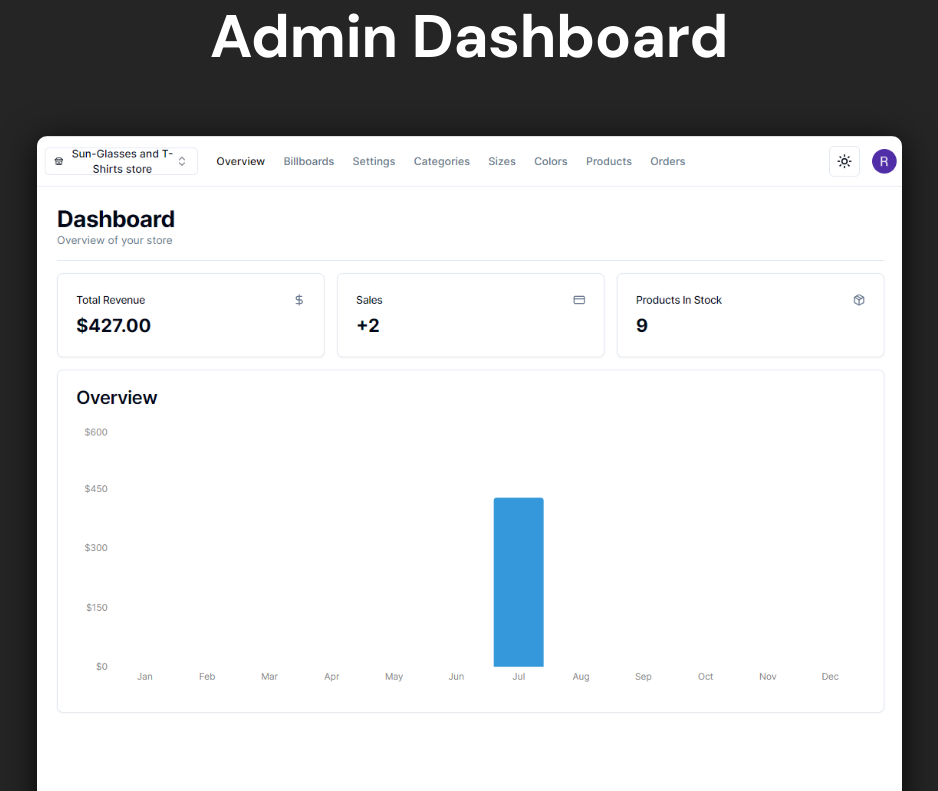
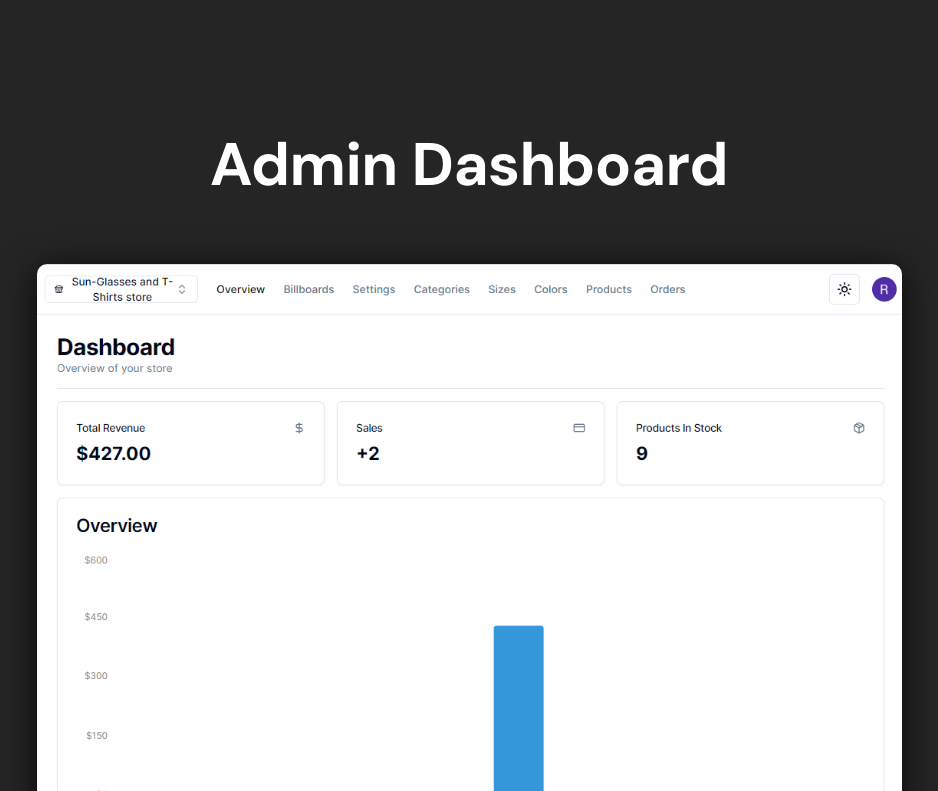
Before and after one commit to vk-workshop/portfolio, a React (Create React App) app: page /project/0 in a window 1280 px wide. Shown: the part 1129-1920 px from the top of the page, without its empty margins (171-1109 px from the left). Built offline with nearby package versions, Linux system fonts and the light colour scheme.

Commit message:
add
add css

```diff
--- a/src/pages/Project.js
+++ b/src/pages/Project.js
@@ -26,6 +26,8 @@ const Project = () => {
             </div>
 
             <BtnGitHub link={project.gitHubLink} />
+
+            <div className="mt">
               <h1 className="title-1">{project.title3}</h1>
 
               <a href={project.link2} target="_blank" rel="noreferrer">
@@ -38,6 +40,7 @@ const Project = () => {
 
               <div className="project-details__desc">
                 <p>{project.skills2}</p>
+              </div>
             </div>
 
             <BtnGitHub link={project.gitHubLink2} />
--- a/src/styles/main.css
+++ b/src/styles/main.css
@@ -219,6 +219,9 @@ body {
 .content-list__item p + p {
 	margin-top: 0.5em;
 }
+.mt{
+	margin-top: 8em;
+}
 
 
 @media (max-width: 620px) {
```
Lines whose indentation alone changed are shown as unchanged.
